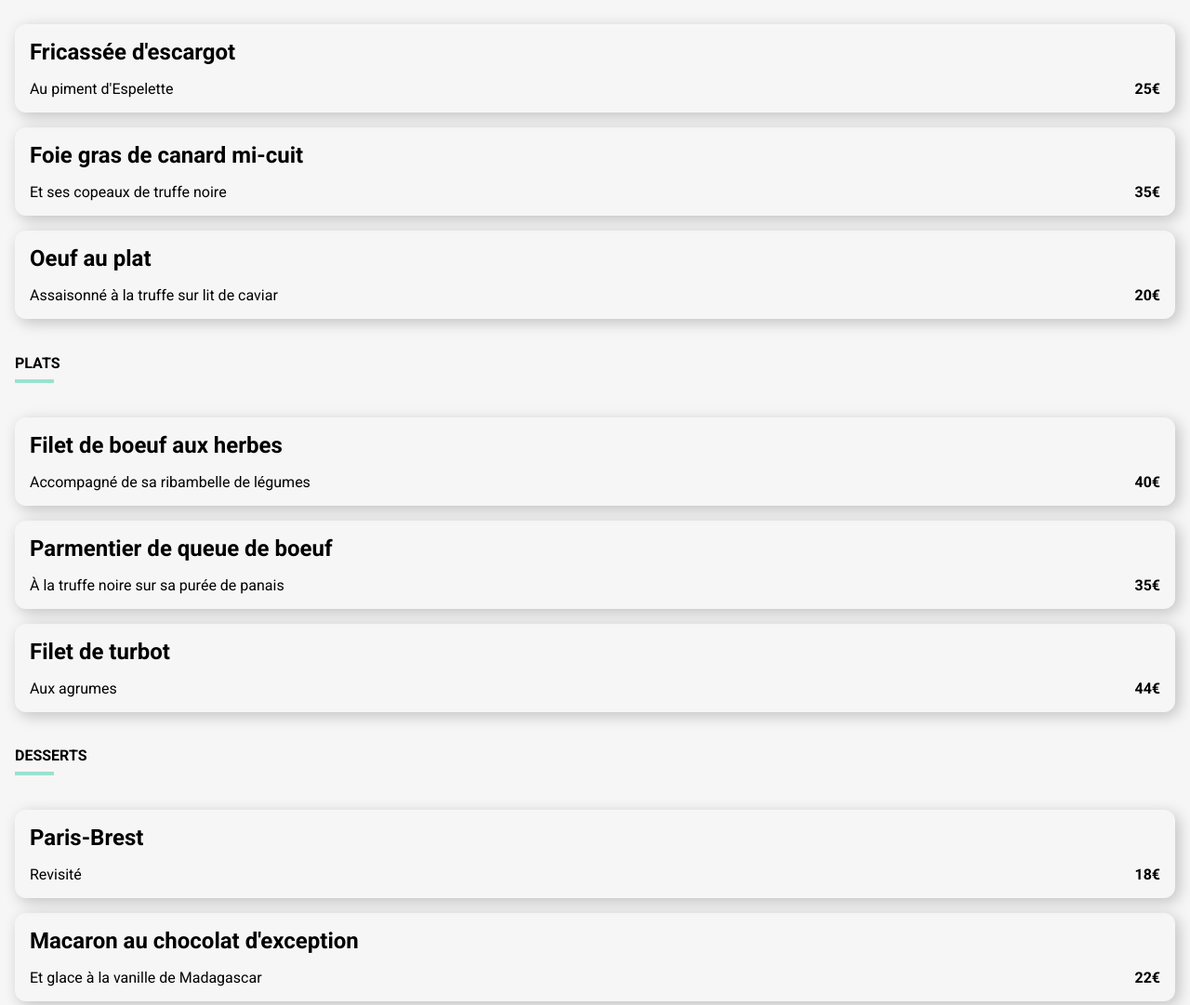
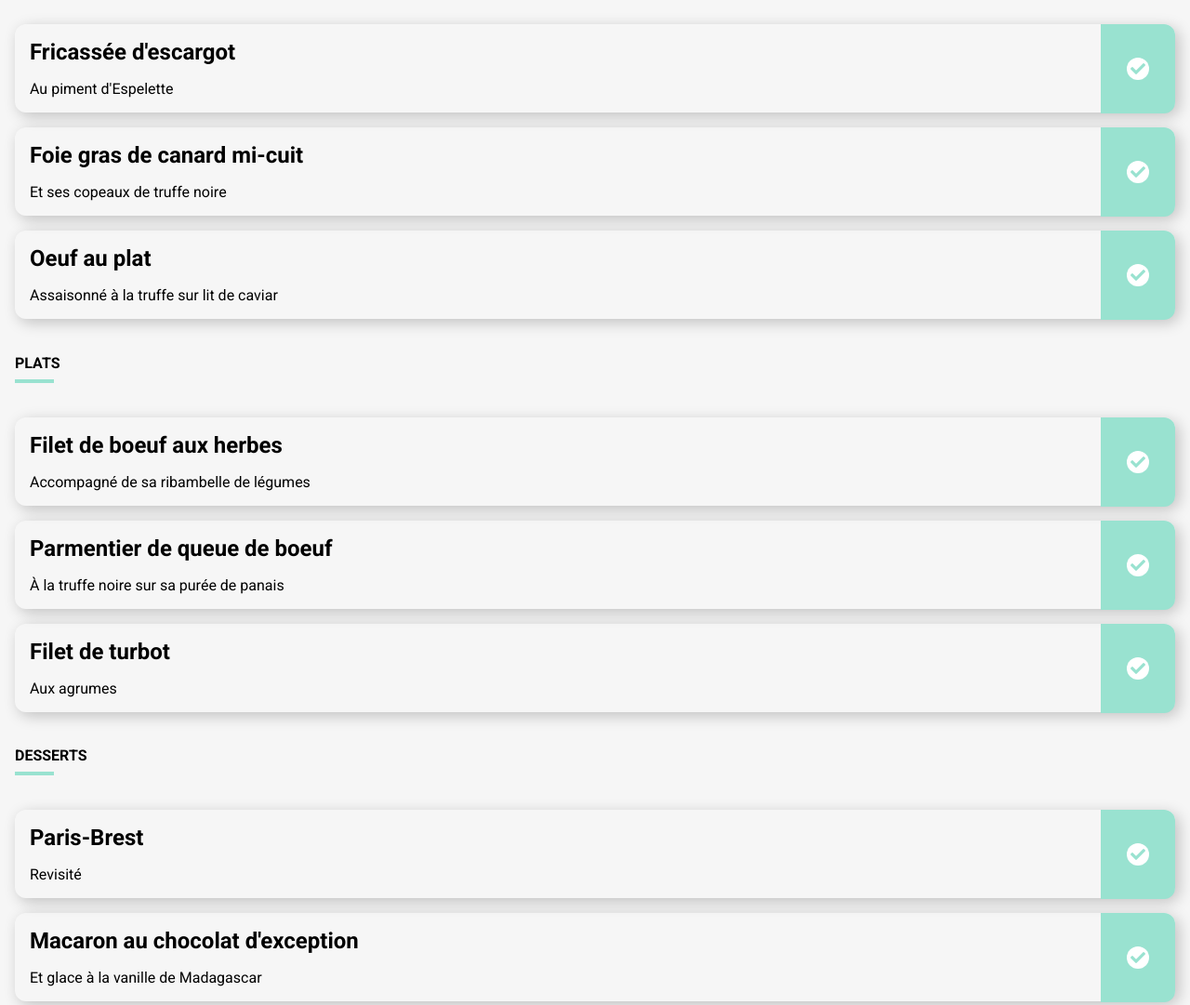
Before and after one commit to Strange-kuma/OhMyFood, a plain HTML site: page src/la_palette_du_gout.html in a window 1280 px wide. Shown: the part 420-1501 px from the top of the page at 93% size. Drawn offline with Linux system fonts and the light colour scheme; a web font is replaced by a local one.

Commit message:
mise a jour 09/09/2022

```diff
--- a/src/la_palette_du_gout.html
+++ b/src/la_palette_du_gout.html
@@ -1,5 +1,6 @@
 <!doctype html>
 <html lang="en">
+
 <head>
     <meta charset="UTF-8">
     <meta name="viewport"
@@ -11,6 +12,7 @@
     <link rel="stylesheet" href="sass\main.css">
     <link rel="stylesheet" href="https://cdnjs.cloudflare.com/ajax/libs/font-awesome/5.13.1/css/all.min.css">
 </head>
+
 <body>
     <!-- Header -->
     <header class="header">
@@ -18,7 +20,8 @@
         <a href="../index.html"><i class="fas fa-arrow-left header_arrow"></i></a>
     </header>
     <!-- Image -->
-<img src="./assets/restaurants/jay-wennington-N_Y88TWmGwA-unsplash.jpg" alt="la palette du gout" class="restaurant_img">
+    <img src="./assets/restaurants/jay-wennington-N_Y88TWmGwA-unsplash.jpg" alt="la palette du gout"
+        class="restaurant_img">
     <main>
         <section class="menu">
             <header class="menu_header">
@@ -33,8 +36,10 @@
         <section class="restaurant">
             <h4 class="restaurant_entrance">ENTRÉES</h4>
             <div class="dish">
+                <div class="dish_text">
                     <h2 class="dish_title">Fricassée d'escargot</h2>
-            <p class="dish_description">Au piment d'Espelette<span class="dish_price">25€</span></p>
+                    <p class="dish_description">Au piment d'Espelette <span class="dish_price">25€</span></p>
+                </div>
                 <div class="dish_validation">
                     <div class="dish_icon_container">
                         <i class="dish_icon fas fa-check"></i>
@@ -43,8 +48,10 @@
             </div>
 
             <div class="dish">
+                <div class="dish_text">
                     <h2 class="dish_title">Foie gras de canard mi-cuit</h2>
                     <p class="dish_description">Et ses copeaux de truffe noire<span class="dish_price">35€</span></p>
+                </div>
                 <div class="dish_validation">
                     <div class="dish_icon_container">
                         <i class="dish_icon fas fa-check"></i>
@@ -52,8 +59,10 @@
                 </div>
             </div>
             <div class="dish">
+                <div class="dish_text">
                     <h2 class="dish_title">Oeuf au plat</h2>
                     <p class="dish_description">Assaisonné à la truffe sur lit de caviar<span class="dish_price">20€</span></p>
+                </div>
                 <div class="dish_validation">
                     <div class="dish_icon_container">
                         <i class="dish_icon fas fa-check"></i>
@@ -63,8 +72,10 @@
             <!-- Meals -->
             <h4 class="restaurant_entrance">PLATS</h4>
             <div class="dish">
+                <div class="dish_text">
                     <h2 class="dish_title">Filet de boeuf aux herbes</h2>
                     <p class="dish_description">Accompagné de sa ribambelle de légumes<span class="dish_price">40€</span></p>
+                </div>
                 <div class="dish_validation">
                     <div class="dish_icon_container">
                         <i class="dish_icon fas fa-check"></i>
@@ -72,8 +83,10 @@
                 </div>
             </div>
             <div class="dish">
+                <div class="dish_text">
                     <h2 class="dish_title">Parmentier de queue de boeuf</h2>
                     <p class="dish_description">À la truffe noire sur sa purée de panais<span class="dish_price">35€</span></p>
+                </div>
                 <div class="dish_validation">
                     <div class="dish_icon_container">
                         <i class="dish_icon fas fa-check"></i>
@@ -81,8 +94,10 @@
                 </div>
             </div>
             <div class="dish">
+                <div class="dish_text">
                     <h2 class="dish_title">Filet de turbot</h2>
                     <p class="dish_description">Aux agrumes<span class="dish_price">44€</span></p>
+                </div>
                 <div class="dish_validation">
                     <div class="dish_icon_container">
                         <i class="dish_icon fas fa-check"></i>
@@ -92,8 +107,10 @@
             <!-- Desserts -->
             <h4 class="restaurant_entrance">DESSERTS</h4>
             <div class="dish">
+                <div class="dish_text">
                     <h2 class="dish_title">Paris-Brest</h2>
                     <p class="dish_description">Revisité<span class="dish_price">18€</span></p>
+                </div>
                 <div class="dish_validation">
                     <div class="dish_icon_container">
                         <i class="dish_icon fas fa-check"></i>
@@ -101,8 +118,11 @@
                 </div>
             </div>
             <div class="dish">
+                <div class="dish_text">
                     <h2 class="dish_title">Macaron au chocolat d'exception</h2>
                     <p class="dish_description">Et glace à la vanille de Madagascar<span class="dish_price">22€</span></p>
+                </div>
+
                 <div class="dish_validation">
                     <div class="dish_icon_container">
                         <i class="dish_icon fas fa-check"></i>
@@ -110,8 +130,11 @@
                 </div>
             </div>
             <div class="dish">
+                <div class="dish_text">
                     <h2 class="dish_title">Mousse au chocolat</h2>
                     <p class="dish_description">Au piment d'Espelette et à la truffe noire<span class="dish_price">23€</span></p>
+                </div>
+
                 <div class="dish_validation">
                     <div class="dish_icon_container">
                         <i class="dish_icon fas fa-check"></i>
@@ -147,4 +170,5 @@
         </section>
     </main>
 </body>
+
 </html>
--- a/src/sass/pages/_homepage.scss
+++ b/src/sass/pages/_homepage.scss
@@ -105,16 +105,14 @@
 .restaurants {
   background-color: #f6f6f6;
   padding: 1.4rem;
-  width: 100%;
 }
 
 .cards {
   display: flex;
   flex-direction: row;
+  flex-wrap: wrap;
   width: 100%;
 }
-
-
 
 .card {
   background-color: $color-light;
@@ -122,8 +120,9 @@
   text-decoration: none;
   position: relative;
   box-shadow: 0.25rem 0.25rem 0.5rem rgba(0, 0, 0, 0.125);
-  width: calc(100%);
-
+  width: 100%;
+  min-width: 300px;
+  margin-bottom: 20px;
 
   &_img {
     height: 11rem;
--- a/src/sass/pages/_menupages.scss
+++ b/src/sass/pages/_menupages.scss
@@ -87,31 +87,50 @@
 .dish {
   position: relative;
   display: flex;
-  flex-direction: column;
+  flex-wrap: wrap;
   padding: 1rem 1rem 0 1rem;
   border-radius: 0.75rem;
   box-shadow: 0.25rem 0.25rem 1rem rgba(0, 0, 0, 22%);
+
+  &_text {
+    width: 100%;
+
+    :hover {
+      animation: slide_left 1.5s;
+    }
+  }
+
+  @keyframes slide_left {
+    0% {
+      width: 100%;
+    }
+
+    100% {
+      width: calc(100% - 20%);
+    }
+  }
 
   &_title {
     margin: 0;
     text-overflow: ellipsis;
     white-space: nowrap;
-    overflow: hidden
+    overflow: hidden;
+    width: 100%;
   }
 
   &_description {
-    display: inline-flex;
+    display: flex;
+    justify-content: space-between;
+
     text-overflow: ellipsis;
     white-space: nowrap;
-    overflow: hidden
+    overflow: hidden;
   }
 
   &_price {
     font-weight: bold;
-    display: flex;
-    justify-content: flex-end;
-    align-items: flex-end;
-    flex: 2;
+
+
   }
 
   &_validation {
@@ -121,29 +140,16 @@
     align-items: center;
     background-color: $color-tertiary;
     border-radius: 0 0.75rem 0.75rem 0;
-    opacity: 0;
     width: 5rem;
     height: 6rem;
     right: 0;
     top: 0;
     transition: 1.5s;
 
-    :hover {
-      opacity: 1;
 
-    }
   }
 
-  @keyframes slide-left {
-    from {
-      width: 0px;
-    }
 
-    to {
-      width: 5rem;
-    }
-
-  }
 
   &_icon_container {
     height: 1.5rem;
```
Also changed, not shown: src/sass/main.css, 1 other file. Lines whose indentation alone changed are shown as unchanged.
